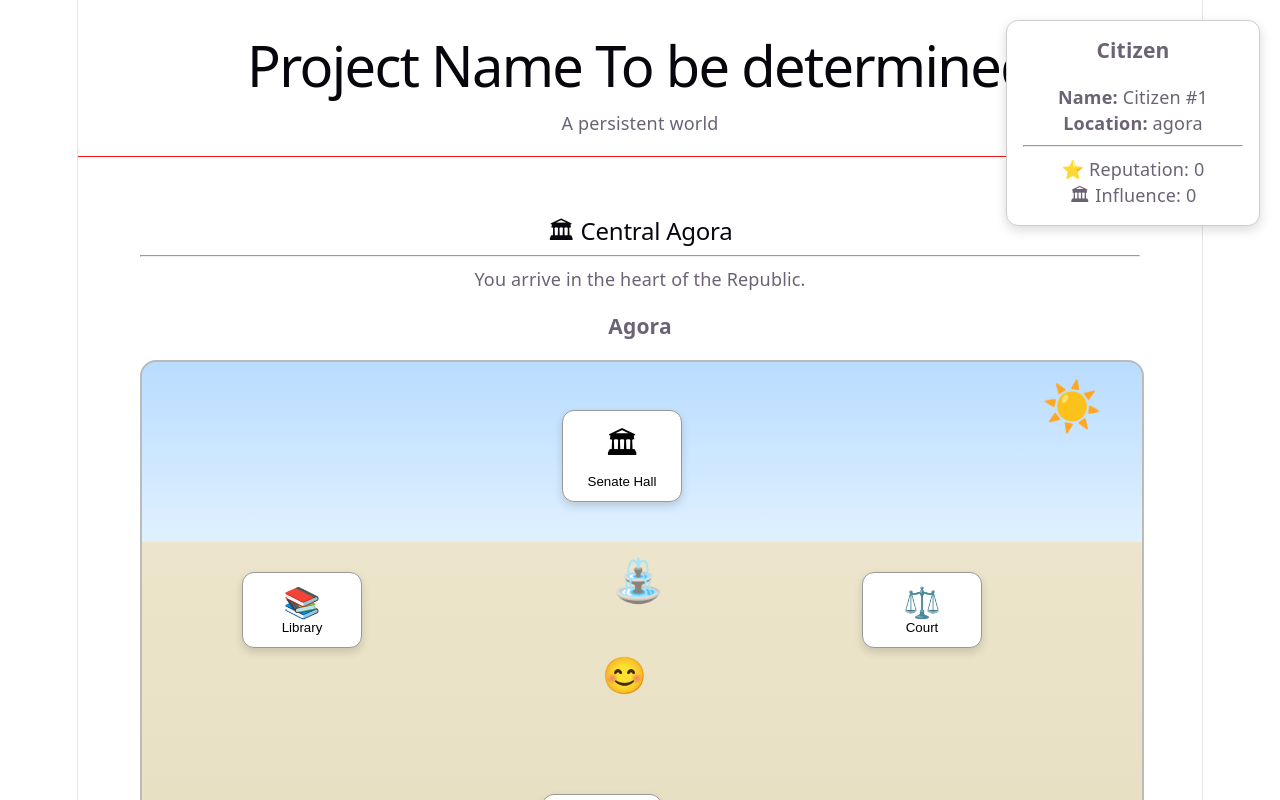
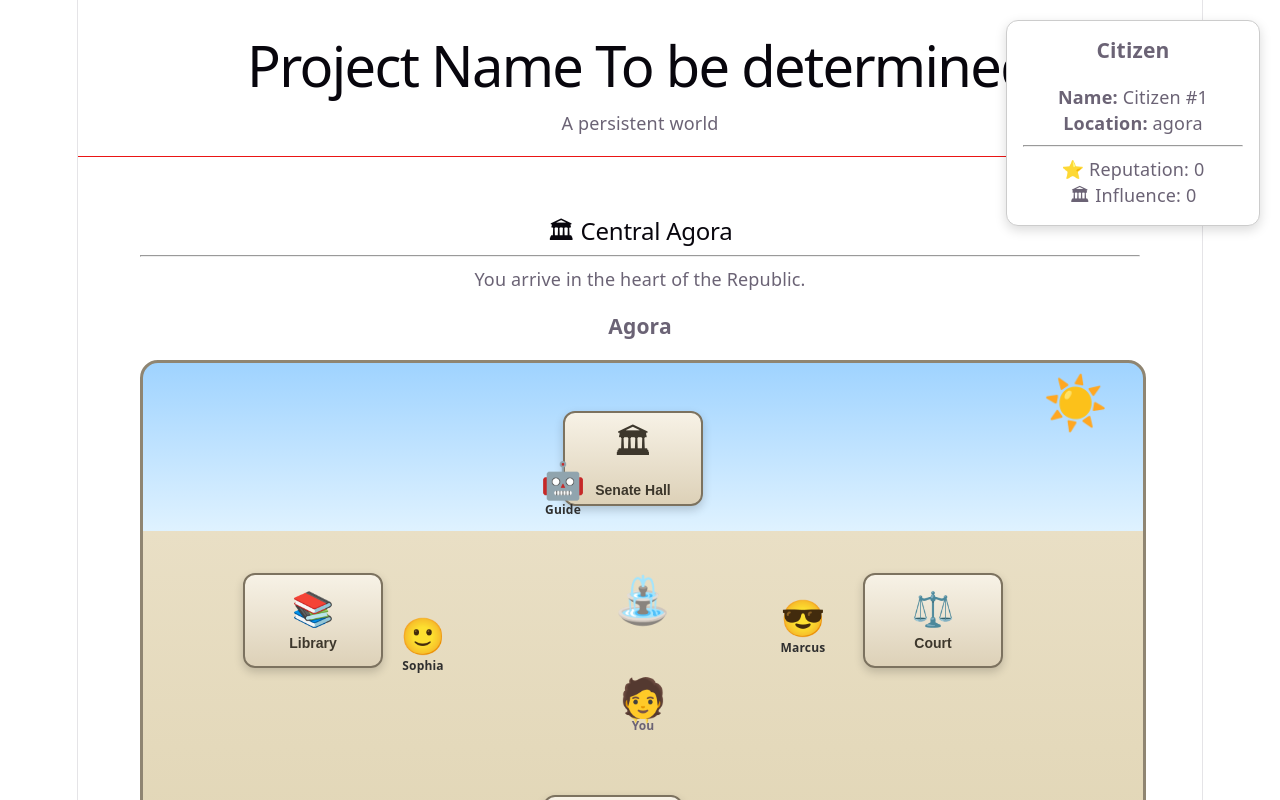
Before and after one commit to burnsmedia97-cell/debate-mmo1, a React (Vite) app: page / in a window 1280 px wide. Both pictures are taken after a click on the button "Enter the World". Shown: the top 800 px of the page. Built offline with nearby package versions, Linux system fonts and the light colour scheme.

Commit message:
git status
git push

```diff
--- /dev/null
+++ b/src/components/AgoraMap.css
@@ -0,0 +1,167 @@
+.agora-map {
+  position: relative;
+  width: 100%;
+  height: 600px;
+  border: 3px solid #8f8572;
+  border-radius: 18px;
+  overflow: hidden;
+
+  background:
+    linear-gradient(
+      to bottom,
+      #9fd3ff 0%,
+      #dff2ff 28%,
+      #e9dfc5 28%,
+      #dfd3b1 100%
+    );
+}
+
+/* Buildings */
+
+.building {
+  position: absolute;
+
+  width: 140px;
+  height: 95px;
+
+  display: flex;
+  flex-direction: column;
+  justify-content: center;
+  align-items: center;
+
+  border: 2px solid #7c725f;
+  border-radius: 12px;
+
+  background:
+    linear-gradient(
+      to bottom,
+      #f7f2e6,
+      #ddd1b8
+    );
+
+  color: #3d372c;
+
+  font-weight: bold;
+
+  cursor: pointer;
+
+  box-shadow:
+    0 4px 10px rgba(0,0,0,.18);
+
+  transition:
+    transform .2s,
+    box-shadow .2s;
+}
+
+.building:hover {
+  transform: translateY(-4px) scale(1.06);
+
+  box-shadow:
+    0 10px 20px rgba(0,0,0,.25);
+}
+
+.building-icon {
+  font-size: 34px;
+}
+
+.building-name {
+  margin-top: 6px;
+  font-size: 14px;
+}
+
+/* Decorations */
+
+.sun {
+  position: absolute;
+  top: 25px;
+  right: 35px;
+  font-size: 52px;
+}
+
+.fountain {
+  position: absolute;
+  left: 50%;
+  top: 37%;
+
+  transform: translateX(-50%);
+
+  font-size: 46px;
+}
+
+/* Player */
+
+.player {
+  position: absolute;
+
+  transform: translate(-50%, -50%);
+
+  text-align: center;
+
+  transition:
+    left 0.6s ease,
+    top 0.6s ease;
+
+  z-index: 100;
+}
+
+.player-icon {
+  font-size: 38px;
+}
+
+.player-name {
+  margin-top: 4px;
+
+  font-size: 12px;
+
+  font-weight: bold;
+}
+
+/* Citizens */
+
+.citizen {
+  position: absolute;
+
+  transform: translate(-50%, -50%);
+
+  text-align: center;
+
+  transition:
+  left 2s ease,
+  top 2s ease;
+
+    z-index: 50;
+}
+
+.citizen-icon {
+  font-size: 36px;
+
+  transition: transform 0.2s;
+}
+
+.citizen:hover .citizen-icon {
+  transform: scale(1.2);
+}
+
+.citizen-name {
+  margin-top: 4px;
+
+  font-size: 12px;
+
+  font-weight: bold;
+
+  color: #2f2f2f;
+}
+
+.destination-marker {
+  position: absolute;
+
+  transform: translate(-50%, -50%);
+
+  font-size: 22px;
+
+  opacity: 0.8;
+
+  pointer-events: none;
+
+  z-index: 10;
+}
--- a/src/components/AgoraMap.tsx
+++ b/src/components/AgoraMap.tsx
@@ -1,3 +1,10 @@
+import { useState } from "react";
+import "./AgoraMap.css";
+import { citizens } from "../data/citizens";
+import Citizen from "./Citizen";
+import Player from "./Player";
+import CitizenPanel from "./CitizenPanel";
+
 type BuildingPosition = {
   id: string;
   name: string;
@@ -42,71 +49,108 @@ type AgoraMapProps = {
 };
 
 function AgoraMap({ onEnter }: AgoraMapProps) {
+  const [playerPosition, setPlayerPosition] = useState({
+    x: "50%",
+    y: "58%",
+  });
+const [destination, setDestination] = useState({
+  x: "50%",
+  y: "58%",
+});
+
+const [selectedCitizen, setSelectedCitizen] =
+  useState<{
+    name: string;
+    emoji: string;
+  } | null>(null);
+
+  function handleMapClick(
+    event: React.MouseEvent<HTMLDivElement>
+  ) {
+    const rect = event.currentTarget.getBoundingClientRect();
+
+    const x =
+      ((event.clientX - rect.left) / rect.width) * 100;
+
+    const y =
+      ((event.clientY - rect.top) / rect.height) * 100;
+
+    setDestination({
+  x: `${x}%`,
+  y: `${y}%`,
+});
+
+setPlayerPosition({
+  x: `${x}%`,
+  y: `${y}%`,
+});
+  }
+
   return (
-    <div
-      style={{
-        position: "relative",
-        width: "100%",
-        height: "600px",
-        border: "2px solid #bbb",
-        borderRadius: "16px",
-        background:
-  "linear-gradient(to bottom, #b9dcff 0%, #dff1ff 30%, #ece5cb 30%, #e6ddbf 100%)",
-overflow: "hidden",
-      }}
-    >
+    <div className="agora-map" onClick={handleMapClick}>
+      <div className="sun">☀️</div>
 
-      <div
-  style={{
-    position: "absolute",
-    top: "30px",
-    right: "40px",
-    fontSize: "48px",
-  }}
->
-  ☀️
-</div>
+      <div className="fountain">⛲</div>
+
       {positions.map((building) => (
         <button
           key={building.id}
-          onClick={() => onEnter(building.id)}
-         style={{
-  position: "absolute",
-  left: building.x,
-  top: building.y,
-  padding: "12px",
-  borderRadius: "12px",
-  border: "1px solid #999",
-  backgroundColor: "white",
-  cursor: "pointer",
-  minWidth: "120px",
-  boxShadow: "0 4px 8px rgba(0,0,0,0.15)",
-}}
+          className="building"
+          onClick={(e) => {
+            e.stopPropagation();
+            onEnter(building.id);
+          }}
+          style={{
+            left: building.x,
+            top: building.y,
+          }}
         >
-          <div style={{ fontSize: "30px" }}>{building.icon}</div>
-          <div>{building.name}</div>
+          <div className="building-icon">
+            {building.icon}
+          </div>
+
+          <div className="building-name">
+            {building.name}
+          </div>
         </button>
       ))}
+
+      {citizens
+  .filter((citizen) => citizen.name !== "You")
+  .map((citizen) => (
+    <Citizen
+  key={citizen.id}
+  name={citizen.name}
+  emoji={citizen.emoji}
+  x={citizen.x}
+  y={citizen.y}
+  onSelect={(name, emoji) =>
+    setSelectedCitizen({ name, emoji })
+  }
+/>
+))}
+
 <div
+  className="destination-marker"
   style={{
-    position: "absolute",
-    left: "47%",
-    top: "34%",
-    fontSize: "42px",
+    left: destination.x,
+    top: destination.y,
   }}
 >
-  ⛲
+  ✨
 </div>
-      <div
-        style={{
-          position: "absolute",
-          left: "46%",
-          top: "50%",
-          fontSize: "36px",
-        }}
-      >
-        😊
-      </div>
+      <Player
+  x={playerPosition.x}
+  y={playerPosition.y}
+/>
+
+{selectedCitizen && (
+  <CitizenPanel
+    name={selectedCitizen.name}
+    emoji={selectedCitizen.emoji}
+    onClose={() => setSelectedCitizen(null)}
+  />
+)}
     </div>
   );
 }
--- /dev/null
+++ b/src/components/Citizen.tsx
@@ -0,0 +1,64 @@
+import { useEffect, useState } from "react";
+
+type CitizenProps = {
+  name: string;
+  emoji: string;
+  x: string;
+  y: string;
+  onSelect: (name: string, emoji: string) => void;
+};
+
+const destinations = [
+  { x: "28%", y: "48%" },
+  { x: "66%", y: "45%" },
+  { x: "50%", y: "35%" },
+  { x: "35%", y: "65%" },
+  { x: "60%", y: "65%" },
+];
+
+function Citizen({
+  name,
+  emoji,
+  x,
+  y,
+  onSelect,
+}: CitizenProps) {
+  const [position, setPosition] = useState({ x, y });
+
+  useEffect(() => {
+    if (name === "Guide") {
+      return;
+    }
+
+    const interval = setInterval(() => {
+      const destination =
+        destinations[Math.floor(Math.random() * destinations.length)];
+
+      setPosition(destination);
+    }, 4000);
+
+    return () => clearInterval(interval);
+  }, [name]);
+
+  return (
+    <div
+      className="citizen"
+      style={{
+        left: position.x,
+        top: position.y,
+        cursor: "pointer",
+      }}
+      onClick={() => onSelect(name, emoji)}
+    >
+      <div className="citizen-icon">
+        {emoji}
+      </div>
+
+      <div className="citizen-name">
+        {name}
+      </div>
+    </div>
+  );
+}
+
+export default Citizen;
--- /dev/null
+++ b/src/components/CitizenPanel.tsx
@@ -0,0 +1,42 @@
+type CitizenPanelProps = {
+  name: string;
+  emoji: string;
+  onClose: () => void;
+};
+
+function CitizenPanel({
+  name,
+  emoji,
+  onClose,
+}: CitizenPanelProps) {
+  return (
+    <div
+      style={{
+        position: "fixed",
+        left: "20px",
+        top: "120px",
+        width: "240px",
+        padding: "16px",
+        background: "white",
+        border: "1px solid #bbb",
+        borderRadius: "12px",
+        boxShadow: "0 6px 18px rgba(0,0,0,.2)",
+        zIndex: 1000,
+      }}
+    >
+      <h2 style={{ marginTop: 0 }}>
+        {emoji} {name}
+      </h2>
+
+      <p>Citizen of the Republic</p>
+
+      <hr />
+
+      <button onClick={onClose}>
+        Close
+      </button>
+    </div>
+  );
+}
+
+export default CitizenPanel;
--- /dev/null
+++ b/src/components/Player.tsx
@@ -0,0 +1,21 @@
+type PlayerProps = {
+  x: string;
+  y: string;
+};
+
+function Player({ x, y }: PlayerProps) {
+  return (
+    <div
+      className="player"
+      style={{
+        left: x,
+        top: y,
+      }}
+    >
+      <div className="player-icon">🧑</div>
+      <div className="player-name">You</div>
+    </div>
+  );
+}
+
+export default Player;
--- /dev/null
+++ b/src/data/citizens.ts
@@ -0,0 +1,38 @@
+export type Citizen = {
+  id: number;
+  name: string;
+  emoji: string;
+  x: string;
+  y: string;
+};
+
+export const citizens: Citizen[] = [
+  {
+    id: 1,
+    name: "You",
+    emoji: "🧑",
+    x: "50%",
+    y: "58%",
+  },
+  {
+    id: 2,
+    name: "Sophia",
+    emoji: "🙂",
+    x: "28%",
+    y: "48%",
+  },
+  {
+    id: 3,
+    name: "Marcus",
+    emoji: "😎",
+    x: "66%",
+    y: "45%",
+  },
+  {
+    id: 4,
+    name: "Guide",
+    emoji: "🤖",
+    x: "42%",
+    y: "22%",
+  },
+];
```
